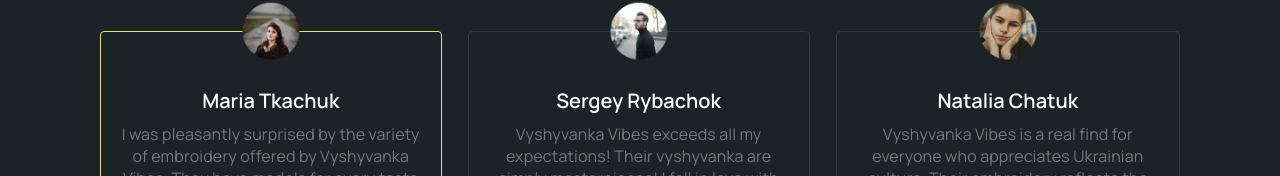
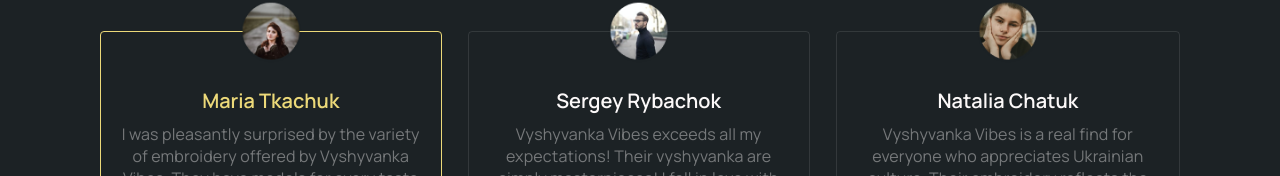
Before and after one commit to Shcherban89/test-command, a plain HTML site: page index.html in a window 1280 px wide. In both pictures the pointer is over the element "Maria Tkachuk". Shown: the part 2567-2743 px from the top of the page. Drawn offline with nearby package versions, Linux system fonts and the light colour scheme.

Commit message:
Update styles.css

```diff
--- a/css/styles.css
+++ b/css/styles.css
@@ -796,6 +796,9 @@ position: relative;
 .testimonals-item:hover {
   border-color: var(--yellow);
 }
+.testimonals-item:hover .testimonals-item-title {
+  color: var(--yellow);
+}
 .testimonals-image {
   position: absolute;
   top: 0;
@@ -807,7 +810,7 @@ position: relative;
   font-weight: 600;
   line-height: 1.5;
   text-align: center;
-  margin-bottom: 8px;;
+  margin-bottom: 8px;
 }
 .testimonals-text {
   font-size: 14px;
@@ -837,7 +840,7 @@ position: relative;
     text-align: left;
   }
   .testimonals-item {
-  width: calc((100%-32px)/2);
+    width: calc((100%-32px) / 2);
   }
   .testimonals-text {
     font-size: 16px;
@@ -856,7 +859,7 @@ position: relative;
   }
 
   .testimonals-item {
-  width: calc((100%-52px)/3);
+    width: calc((100%-52px) / 3);
   }
 
   .testimonals-item:last-of-type {
```
Lines whose indentation alone changed are shown as unchanged.
